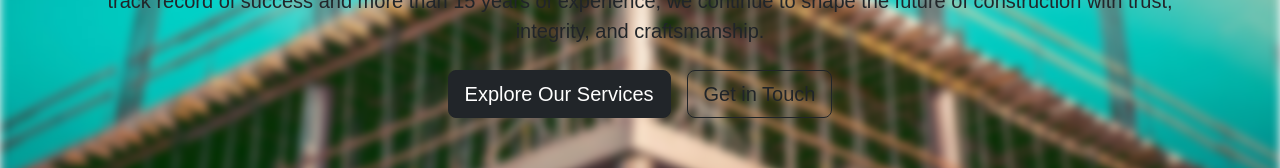
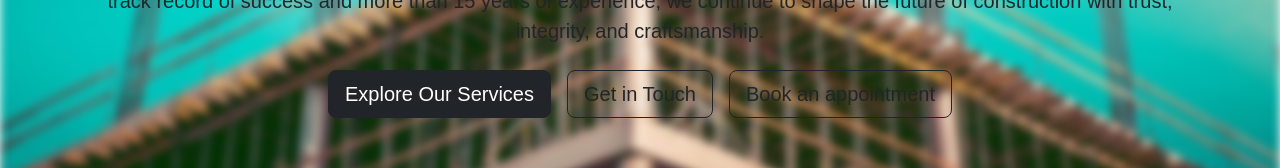
Before and after one commit to djordjevukosavljevic/SMBEnterprise, a React (Create React App) app in the folder frontend/: page / in a window 1280 px wide. Shown: the part 573-741 px from the top of the page. Built offline with nearby package versions, Linux system fonts and the light colour scheme.

Commit message:
added changes

```diff
--- a/frontend/src/pages/Home.jsx
+++ b/frontend/src/pages/Home.jsx
@@ -39,6 +39,7 @@ export default function Home() {
             <div className="mt-4">
                 <a href="#services" className="btn btn-dark btn-lg mx-2">Explore Our Services</a>
                 <a href="#contact" className="btn btn-outline-dark btn-lg mx-2">Get in Touch</a>
+                <a href="#appointment" className="btn btn-outline-dark btn-lg mx-2">Book an appointment</a>
             </div>
         </section>
     );
```
